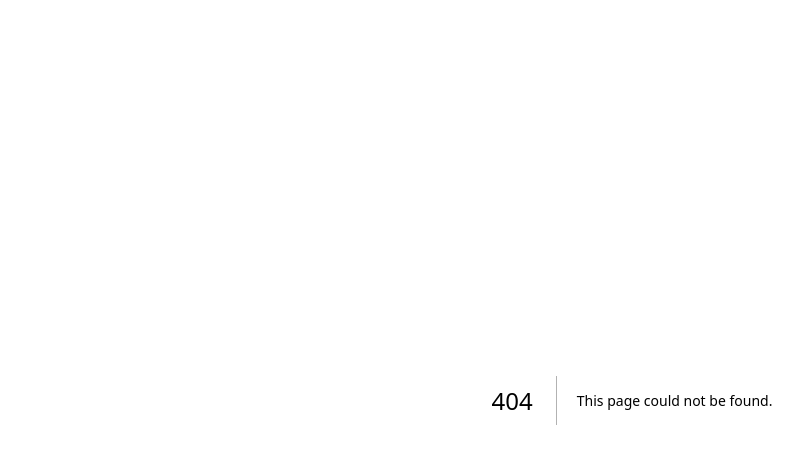
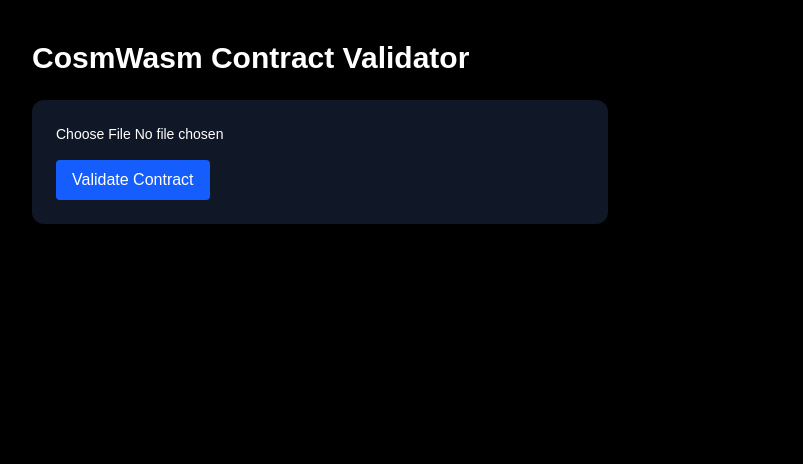
Before and after one commit to JustSid26/SmartContractCLI, a Next.js app in the folder frontend/: page /validate in a window 1280 px wide. Before the commit this address had no page. Shown: the top 464 px of the page, without its empty margins (8-811 px from the left). Built offline with nearby package versions, Linux system fonts and the light colour scheme.

Commit message:
validation page

```diff
--- /dev/null
+++ b/frontend/app/validate/page.tsx
@@ -0,0 +1,76 @@
+"use client";
+
+import { useState } from "react";
+import { validateContract, ValidationSuccess } from "@/lib/api";
+
+export default function ValidatePage() {
+    const [file, setFile] = useState<File | null>(null);
+    const [result, setResult] = useState<ValidationSuccess | null>(null);
+    const [error, setError] = useState<string | null>(null);
+    const [loading, setLoading] = useState(false);
+
+    const handleValidate = async () => {
+        if (!file) return;
+
+        setLoading(true);
+        setError(null);
+        setResult(null);
+
+        try {
+            const response = await validateContract(file);
+            setResult(response);
+        } catch (err: any) {
+            setError(
+                err.response?.data?.error || "Unexpected backend error"
+            );
+        }
+
+        setLoading(false);
+    };
+
+    return (
+        <div className="min-h-screen bg-black text-white p-10">
+            <h1 className="text-3xl font-bold mb-6">
+                CosmWasm Contract Validator
+            </h1>
+
+            <div className="bg-gray-900 p-6 rounded-xl space-y-4 max-w-xl">
+
+                <input
+                    type="file"
+                    accept=".wasm"
+                    onChange={(e) => setFile(e.target.files?.[0] || null)}
+                    className="block w-full text-sm"
+                />
+
+                <button
+                    onClick={handleValidate}
+                    disabled={loading}
+                    className="bg-blue-600 hover:bg-blue-700 px-4 py-2 rounded"
+                >
+                    {loading ? "Validating..." : "Validate Contract"}
+                </button>
+
+                {result && (
+                    <div className="bg-green-800 p-4 rounded">
+                        <p className="font-semibold">Validation Successful</p>
+                        <p className="text-sm mt-2">{result.message}</p>
+                        <p className="text-sm mt-2">
+                            Size: {result.size_bytes} bytes
+                        </p>
+                    </div>
+                )}
+
+                {error && (
+                    <div className="bg-red-800 p-4 rounded">
+                        <p className="font-semibold">Validation Failed</p>
+                        <p className="text-sm mt-2 whitespace-pre-wrap">
+                            {error}
+                        </p>
+                    </div>
+                )}
+
+            </div>
+        </div>
+    );
+}
```
